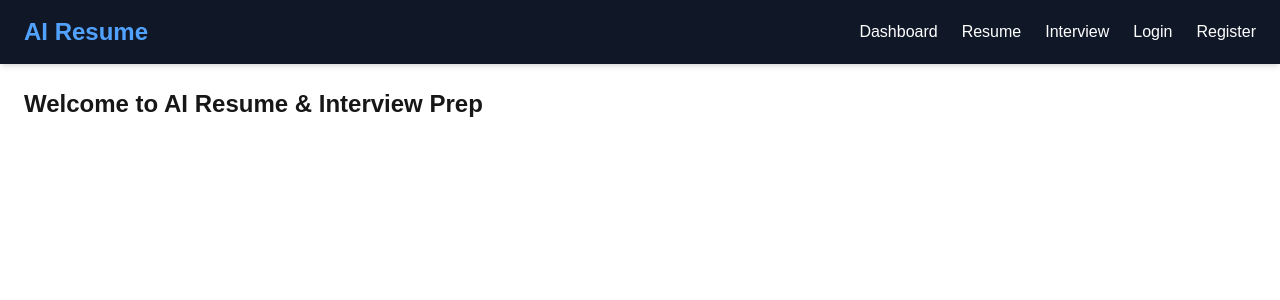
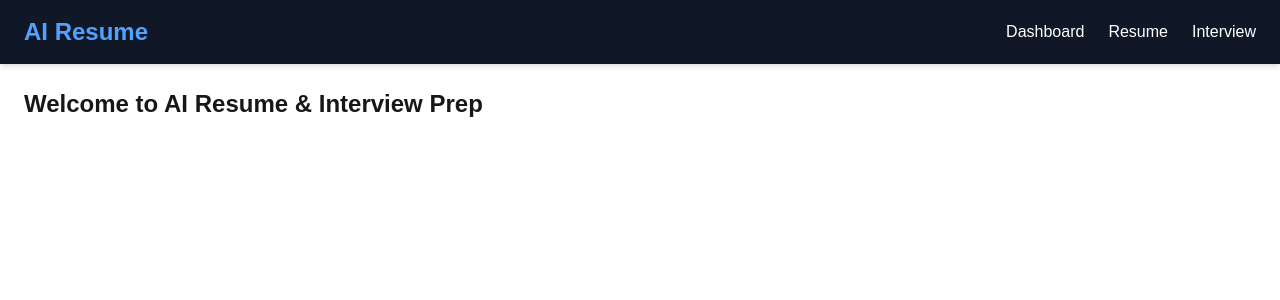
Before and after one commit to MITHILESH143/ai-resume, a Next.js app: page / in a window 1280 px wide. Shown: the top 300 px of the page. Built offline with nearby package versions, Linux system fonts and the light colour scheme.

Commit message:
back end are created

```diff
--- a/src/components/navbar.jsx
+++ b/src/components/navbar.jsx
@@ -34,8 +34,7 @@ const Navbar = () => {
           <Link href="/" className="hover:text-blue-400">Dashboard</Link>
           <Link href="/resume" className="hover:text-blue-400">Resume</Link>
           <Link href="/interview" className="hover:text-blue-400">Interview</Link>
-          <Link href="/login" className="hover:text-blue-400">Login</Link>
-          <Link href="/register" className="hover:text-blue-400">Register</Link>
+
         </div>
       </div>
 
@@ -45,8 +44,7 @@ const Navbar = () => {
           <Link href="/" className="hover:text-blue-400">Dashboard</Link>
           <Link href="/resume" className="hover:text-blue-400">Resume</Link>
           <Link href="/interview" className="hover:text-blue-400">Interview</Link>
-          <Link href="/login" className="hover:text-blue-400">Login</Link>
-          <Link href="/register" className="hover:text-blue-400">Register</Link>
+
         </div>
       )}
     </nav>
```
Also changed, not shown: src/api/login/page.jsx (renamed from src/app/login/page.jsx), src/api/register/page.jsx (renamed from src/app/register/page.jsx).
